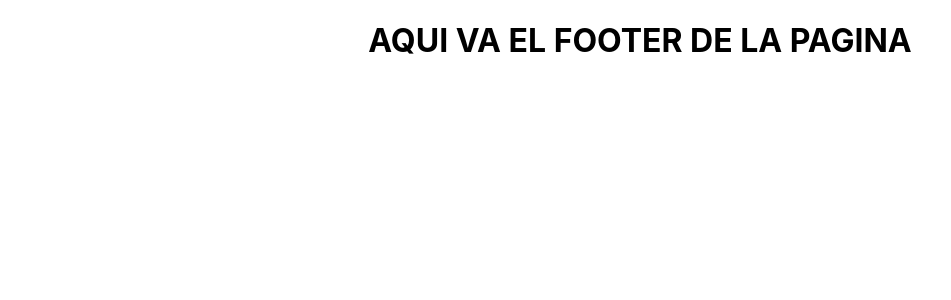
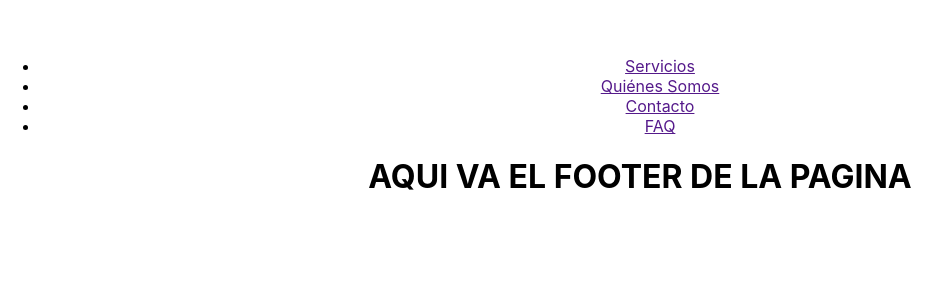
Before and after one commit to ismurf/ReactCD, a React (Create React App) app in the folder reactcd/: page / in a window 1280 px wide. Shown: the top 300 px of the page, without its empty margins (0-951 px from the left). Built offline with nearby package versions, Linux system fonts and the light colour scheme.

Commit message:
se trabajan con imagenes para insertarlas dentro del proyecto y se emplearon grids para el menu nav bar

```diff
--- a/reactcd/src/App.js
+++ b/reactcd/src/App.js
@@ -1,12 +1,12 @@
 /*import logo from './logo.svg';*/
 import './App.css';
-import header from './componentes/header.js';
+import Header from './componentes/header.js';
 
 
 function App() {
   return (
     <div className="App">
-      <header></header>
+      <Header></Header>
       <h1>AQUI VA EL FOOTER DE LA PAGINA</h1>
     </div>
   );
--- a/reactcd/src/componentes/header.js
+++ b/reactcd/src/componentes/header.js
@@ -1,4 +1,5 @@
-function header(){
+import './header.css';
+function Header(){
     return(
         <div className="banner">
             <img src="" alt=""></img>
@@ -21,4 +22,4 @@ function header(){
     )
 }
 
-export default header;
+export default Header;
```
Also changed, not shown: reactcd/src/componentes/header.css (added).
